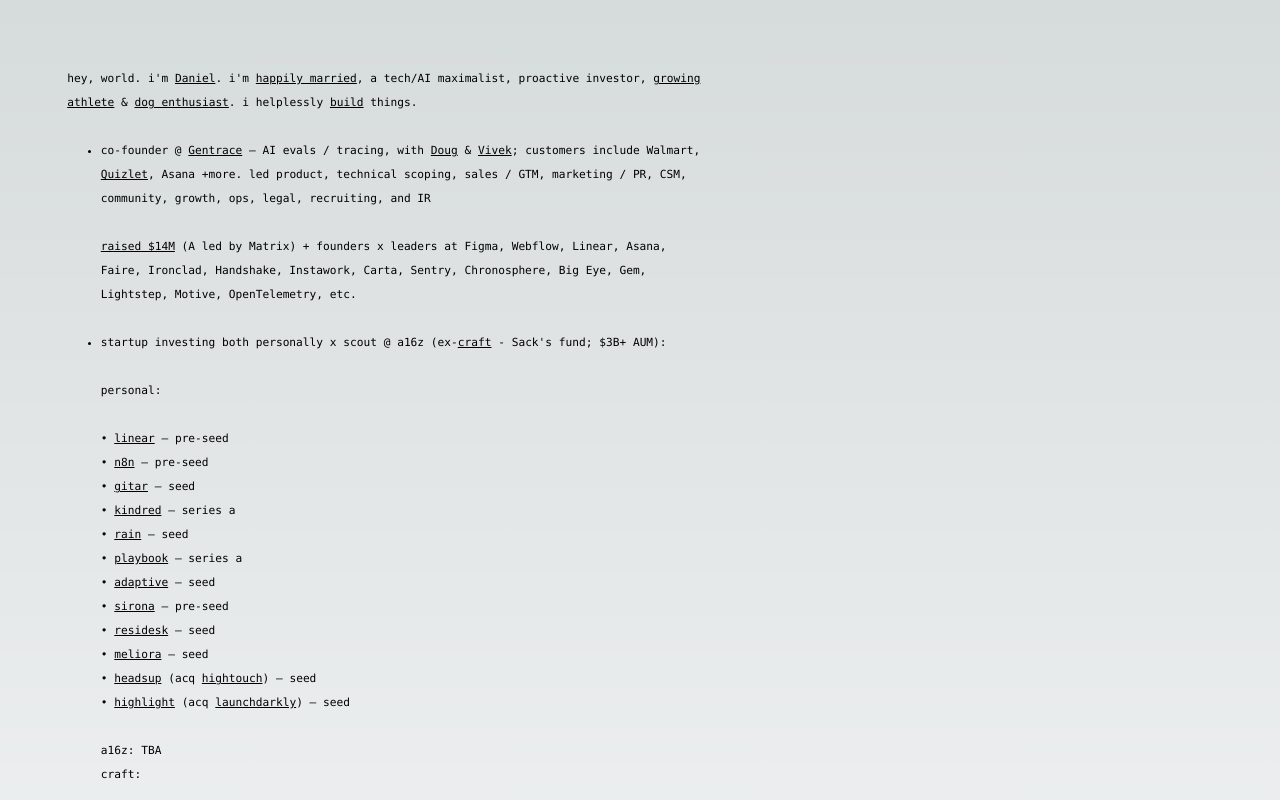
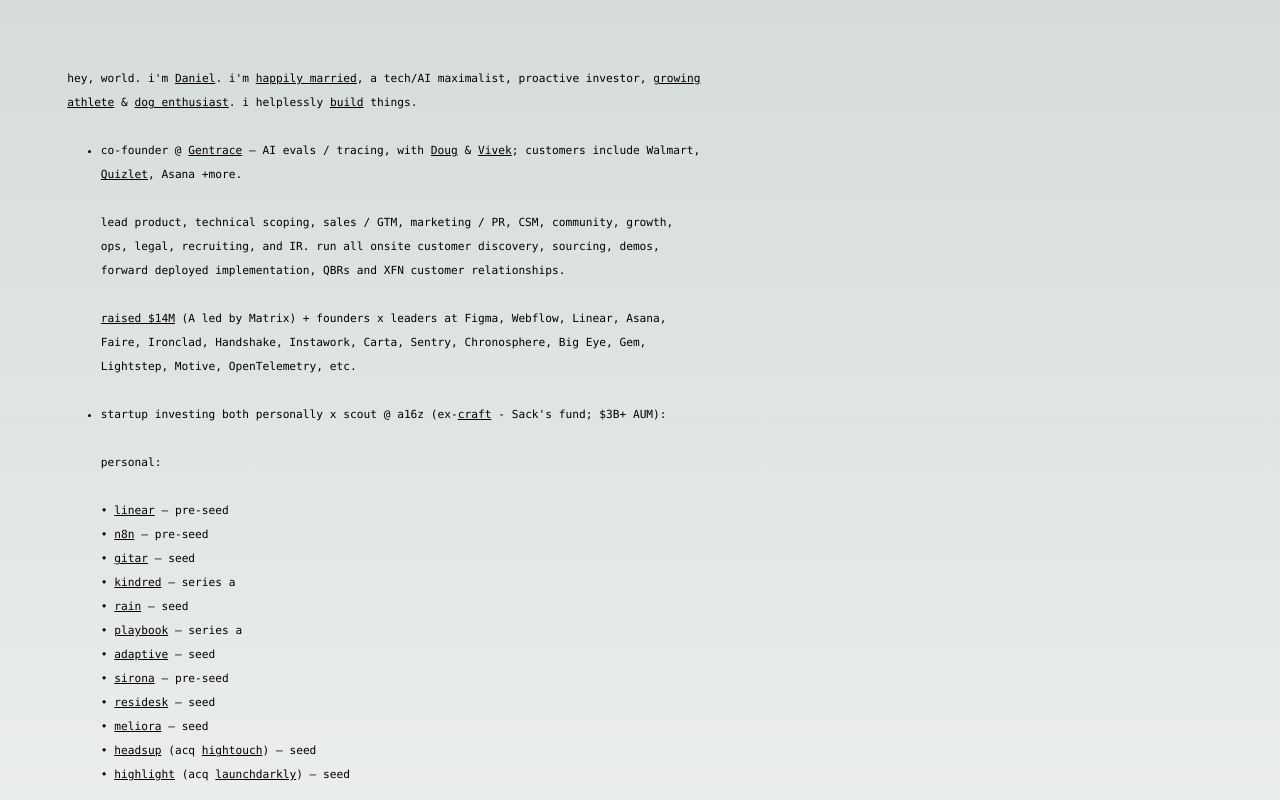
Before and after one commit to damndan/danielcliem.com, a Next.js app: page / in a window 1280 px wide. Shown: the top 800 px of the page. Built offline with nearby package versions, Linux system fonts and the light colour scheme.

Commit message:
made desc better

```diff
--- a/pages/index.tsx
+++ b/pages/index.tsx
@@ -28,7 +28,12 @@
           <li>
             co-founder @ <u><a href="https://gentrace.ai/" target="_blank">Gentrace</a></u> – AI evals / tracing,
             with <u><a href="https://www.linkedin.com/in/dsafreno/" target="_blank">Doug</a></u> & <u><a href="https://www.linkedin.com/in/vnair611/" target="_blank">Vivek</a></u>;
-            customers include Walmart, <u><a href="https://gentrace.ai/customers/quizlet" target="_blank">Quizlet</a></u>, Asana +more. led product, technical scoping, sales / GTM, marketing / PR, CSM, community, growth, ops, legal, recruiting, and IR
+            customers include Walmart, <u><a href="https://gentrace.ai/customers/quizlet" target="_blank">Quizlet</a></u>, Asana +more.
+
+            <br /><br />
+
+            lead product, technical scoping, sales / GTM, marketing / PR, CSM, community, growth, ops, legal, recruiting, and IR.
+            run all onsite customer discovery, sourcing, demos, forward deployed implementation, QBRs and XFN customer relationships.
 
             <br /><br />
 
```
